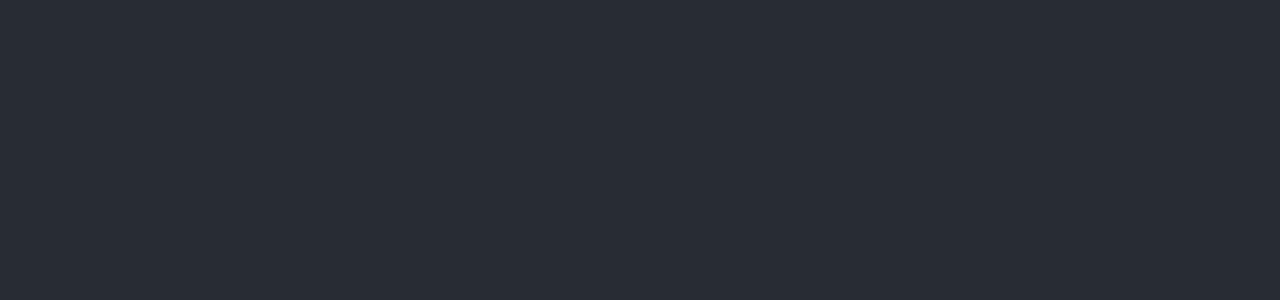
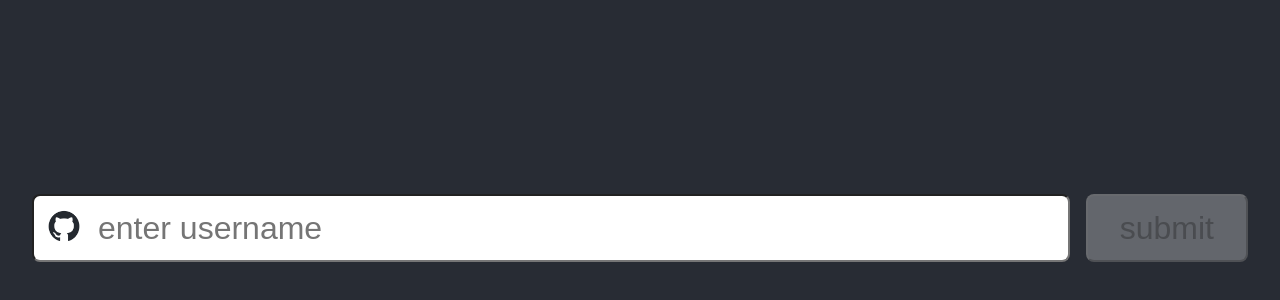
Before and after one commit to sebastian-porling/github-user-search, a React (Vite) app: page / in a window 1280 px wide. Shown: the part 172-472 px from the top of the page. Built offline with nearby package versions, Linux system fonts and the light colour scheme.

Commit message:
feat: add a search bar with a submit button

```diff
--- a/src/App.tsx
+++ b/src/App.tsx
@@ -6,6 +6,7 @@
 } from "./Context/ServiceContext";
 import { IGithubUser } from "./Model/GithubUser";
 import { CurrentUserContextProvider } from "./Context/CurrentUserContext";
+import { SearchBar } from "./Components/SearchBar";
 
 function App() {
   const [currentUser, setCurrentUser] = React.useState<IGithubUser>();
@@ -16,7 +17,9 @@
         currentUser={currentUser}
         changeCurrentUser={(user) => setCurrentUser(user)}
       >
-        <div className="app" data-testid="app"></div>
+        <div className="app" data-testid="app">
+          <SearchBar />
+        </div>
       </CurrentUserContextProvider>
     </ServiceContextProvider>
   );
--- /dev/null
+++ b/src/Components/SearchBar.css
@@ -0,0 +1,36 @@
+.search-bar {
+    display: flex;
+    width: 100%;
+    --font-size: 2rem;
+    --border-radius: 0.5rem;
+}
+
+.search-bar form {
+    display: flex;
+    width: 100%;
+    position: relative;
+    margin-inline: 2rem;
+    gap: 1rem;
+}
+
+.search-bar__input {
+    height: 3rem;
+    width: 100%;
+    padding-inline: 4rem 1rem;
+    padding-block: 0.5rem;
+    border-radius: var(--border-radius);
+    font-size: var(--font-size);
+}
+
+.search-bar__icon {
+    position: absolute;
+    left: 1rem;
+    top: 1rem;
+    height: 2rem;
+}
+
+.search-bar__button {
+    border-radius: var(--border-radius);
+    font-size: var(--font-size);
+    padding-inline: 2rem;
+}
--- /dev/null
+++ b/src/Components/SearchBar.tsx
@@ -0,0 +1,61 @@
+import { useCurrentUserContext } from "$/Context/CurrentUserContext";
+import { useServiceContext } from "$/Context/ServiceContext";
+import React, { FormEventHandler } from "react";
+import "./SearchBar.css";
+import GithubIcon from "$/Icons/github-mark.png";
+
+function SearchBar() {
+  const { githubClient } = useServiceContext();
+  const [currentUsername, setCurrentUsername] = React.useState("");
+  const currentUsernameIsEmpty = currentUsername.length === 0;
+  const { changeCurrentUser } = useCurrentUserContext();
+
+  const handleChangeUsername: React.ChangeEventHandler<HTMLInputElement> = (
+    event
+  ) => {
+    const username = event.currentTarget.value;
+    if (!username) return;
+    setCurrentUsername(username);
+  };
+
+  const handleSubmit = React.useCallback<FormEventHandler<HTMLFormElement>>(
+    async (event) => {
+      event.preventDefault();
+      try {
+        const newUser = await githubClient.getUserByUsername(currentUsername);
+        changeCurrentUser(newUser);
+        console.log(newUser);
+      } catch (error) {}
+    },
+    [currentUsername]
+  );
+
+  return (
+    <div className="search-bar">
+      <form onSubmit={handleSubmit}>
+        <img
+          src={GithubIcon}
+          className="search-bar__icon"
+          data-testid="github-icon"
+        />
+        <input
+          type="text"
+          data-testid="search-bar-input"
+          onChange={handleChangeUsername}
+          className="search-bar__input"
+          placeholder="enter username"
+        />
+        <button
+          type="submit"
+          className="search-bar__button"
+          data-testid="search-bar-submit"
+          disabled={currentUsernameIsEmpty}
+        >
+          submit
+        </button>
+      </form>
+    </div>
+  );
+}
+
+export { SearchBar };
```
Also changed, not shown: 1 other file (tests, documents, lock files or other folders).
